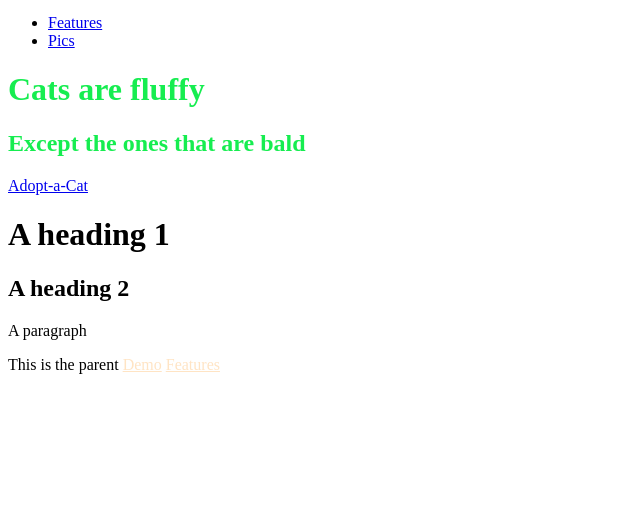
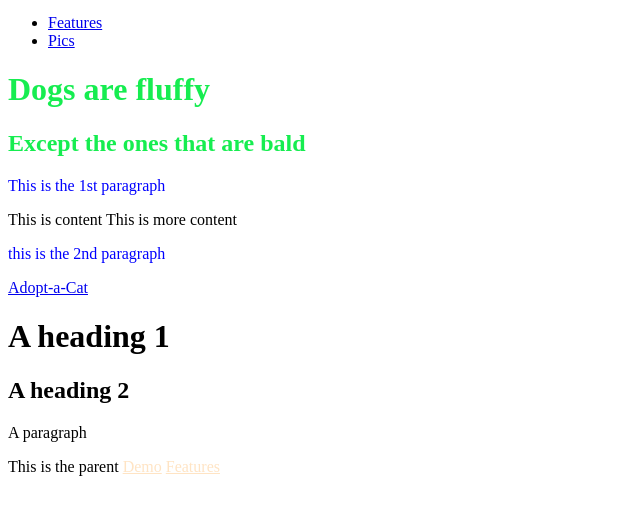
Before and after one commit to knesbit3/assignment2-, a plain HTML site: page index.html in a window 1280 px wide. Shown: the part 89-604 px from the top of the page, without its empty margins (0-640 px from the left). Drawn offline with Linux system fonts and the light colour scheme.

Commit message:
added page

```diff
--- a/css/styles.css
+++ b/css/styles.css
@@ -7,3 +7,8 @@
     color: bisque
 
 }
+
+
+#content p {
+    color:blue;
+}
--- a/index.html
+++ b/index.html
@@ -19,9 +19,18 @@
 
     </header>
 <main>
-    <h1 class="cis260specialgreen">Cats are fluffy</h1>
+    <h1 class="cis260specialgreen">Dogs  are fluffy</h1>
     <h2 class="cis260specialgreen"> Except the ones that are bald</h2>
 
+
+    <div id="content">
+        <p>This is the 1st paragraph</p>
+
+        This is content
+
+        This is more content
+         <p>this is the 2nd paragraph</p>
+         </div>
     </main>
 
     <footer>
```
Also changed, not shown: pics.html (added, +13 -0 lines).
